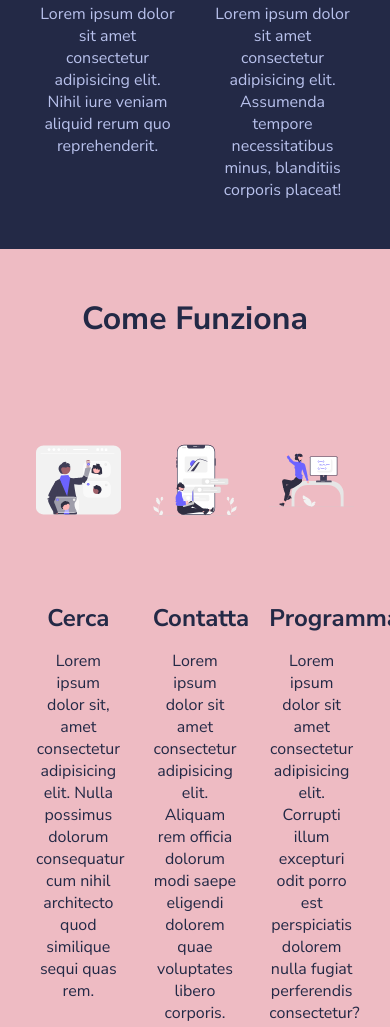
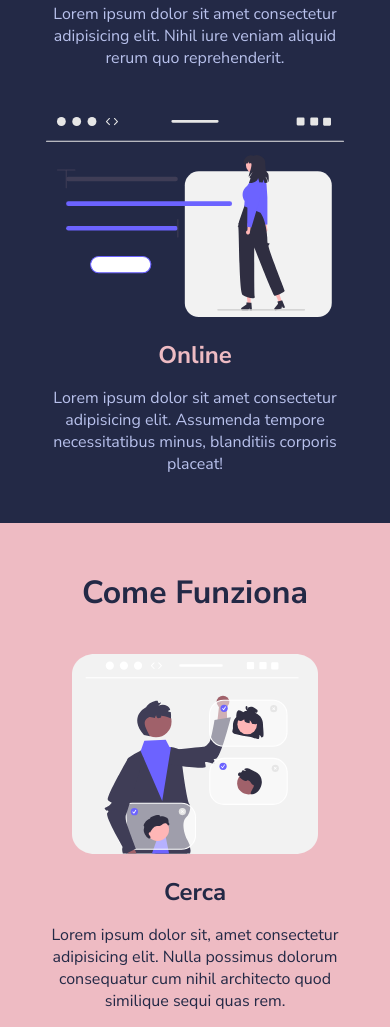
Before and after one commit to costanzaguala/html-css-resp-wannabe, a plain HTML site: page index.html in a window 390 px wide. Shown: the part 500-1527 px from the top of the page. Drawn offline with Linux system fonts and the light colour scheme.

Commit message:
responsive mobile

```diff
--- a/css/style.css
+++ b/css/style.css
@@ -136,3 +136,38 @@ img {
     }
 
 }
+
+/* mobile: dai 480px in giù */
+
+@media screen and (max-width: 480px) {
+
+    .row {
+        flex-wrap: wrap;
+    }
+
+    .lessons .col {
+        width: 100%;
+    }
+
+    .steps .col {
+        width: 100%;
+    }
+
+    .why-us .col-left, .why-us .col-right {
+        width: 100%;
+    }
+
+    .col:not(:last-child) {
+        margin-bottom: 3rem;
+    }
+
+    .steps, .why-us {
+        margin-bottom: 0;
+    }
+
+    .why-us {
+        background-color: #222222;
+        padding: 3rem;
+    }
+
+}
```
